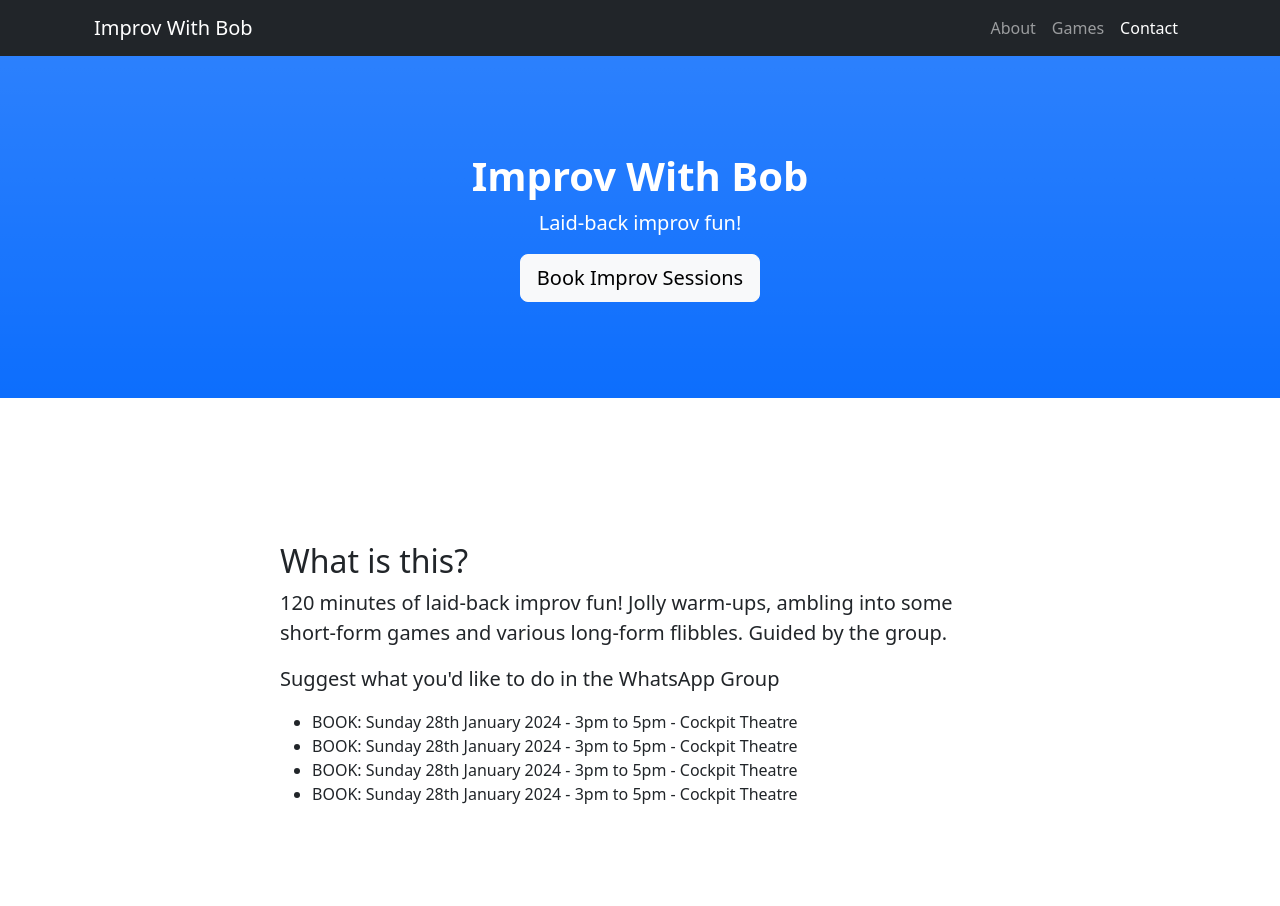
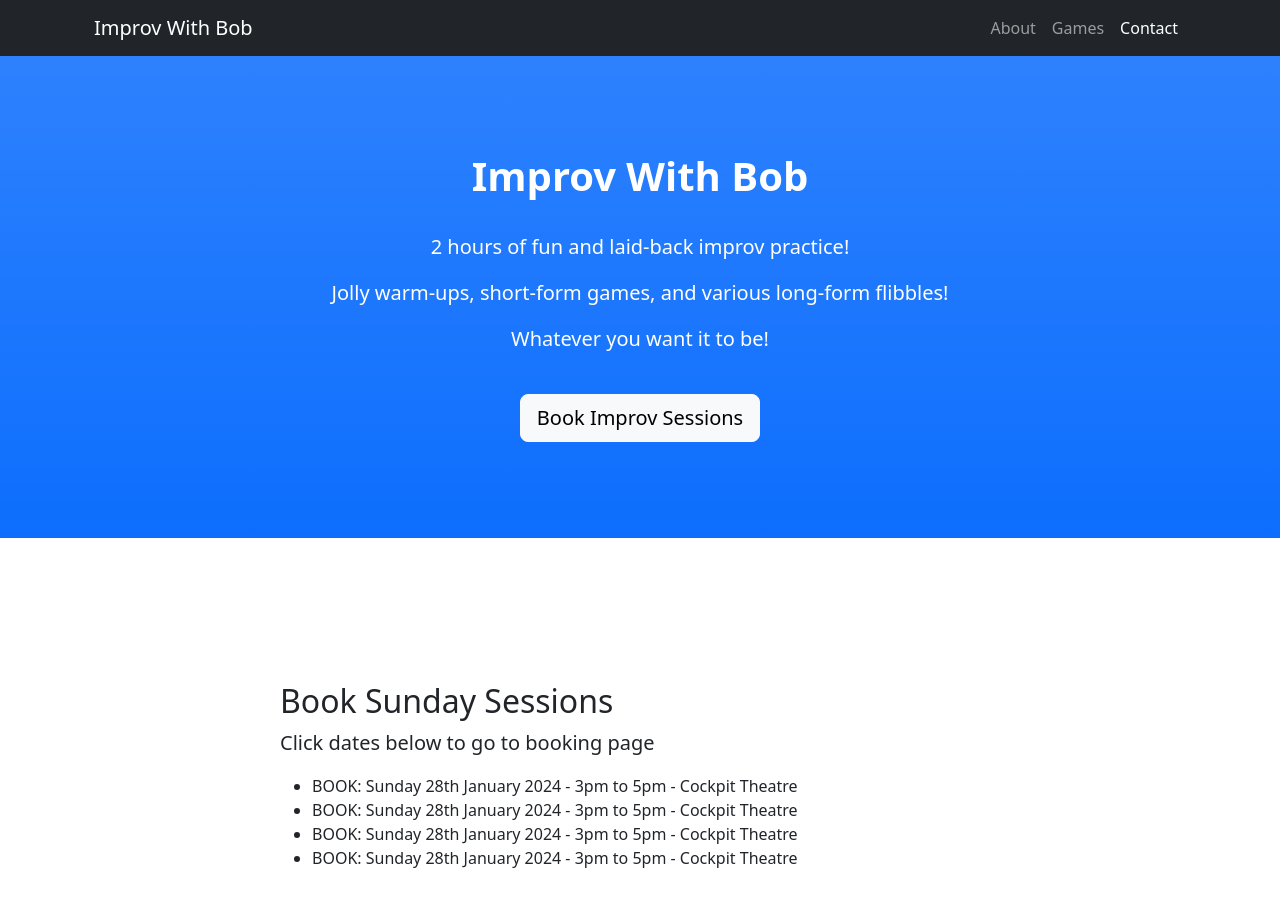
Before and after one commit to improv-with-bob/improv-with-bob.github.io, a plain HTML site: page index.html in a window 1280 px wide. Shown: the top 906 px of the page. Drawn offline with nearby package versions, Linux system fonts and the light colour scheme.

Commit message:
Update index.html

```diff
--- a/index.html
+++ b/index.html
@@ -28,8 +28,12 @@
         <!-- Header-->
         <header class="bg-primary bg-gradient text-white">
             <div class="container px-4 text-center">
-                <h1 class="fw-bolder">Improv With Bob</h1>
-                <p class="lead">Laid-back improv fun!</p>
+                <h1 class="fw-bolder">Improv With Bob</h1><br>
+                <p class="lead">2 hours of fun and laid-back improv practice!</p>
+                <p class="lead">Jolly warm-ups, short-form games, and various long-form flibbles!</p>
+                <p class="lead">Whatever you want it to be!</p><br>
+
+
                 <a class="btn btn-lg btn-light" href="#about">Book Improv Sessions</a>
             </div>
         </header>
@@ -38,9 +42,9 @@
             <div class="container px-4">
                 <div class="row gx-4 justify-content-center">
                     <div class="col-lg-8">
-                        <h2>What is this?</h2>
-                        <p class="lead">120 minutes of laid-back improv fun! Jolly warm-ups, ambling into some short-form games and various long-form flibbles. Guided by the group.</p>
-                        <p class="lead">Suggest what you'd like to do in the WhatsApp Group</p>
+                        <h2>Book Sunday Sessions</h2>
+                        <p class="lead">Click dates below to go to booking page</p>
+                        <p class="lead"></p>
                         <ul>
                             <li>BOOK: Sunday 28th January 2024 - 3pm to 5pm - Cockpit Theatre</li>
                             <li>BOOK: Sunday 28th January 2024 - 3pm to 5pm - Cockpit Theatre</li>
```
